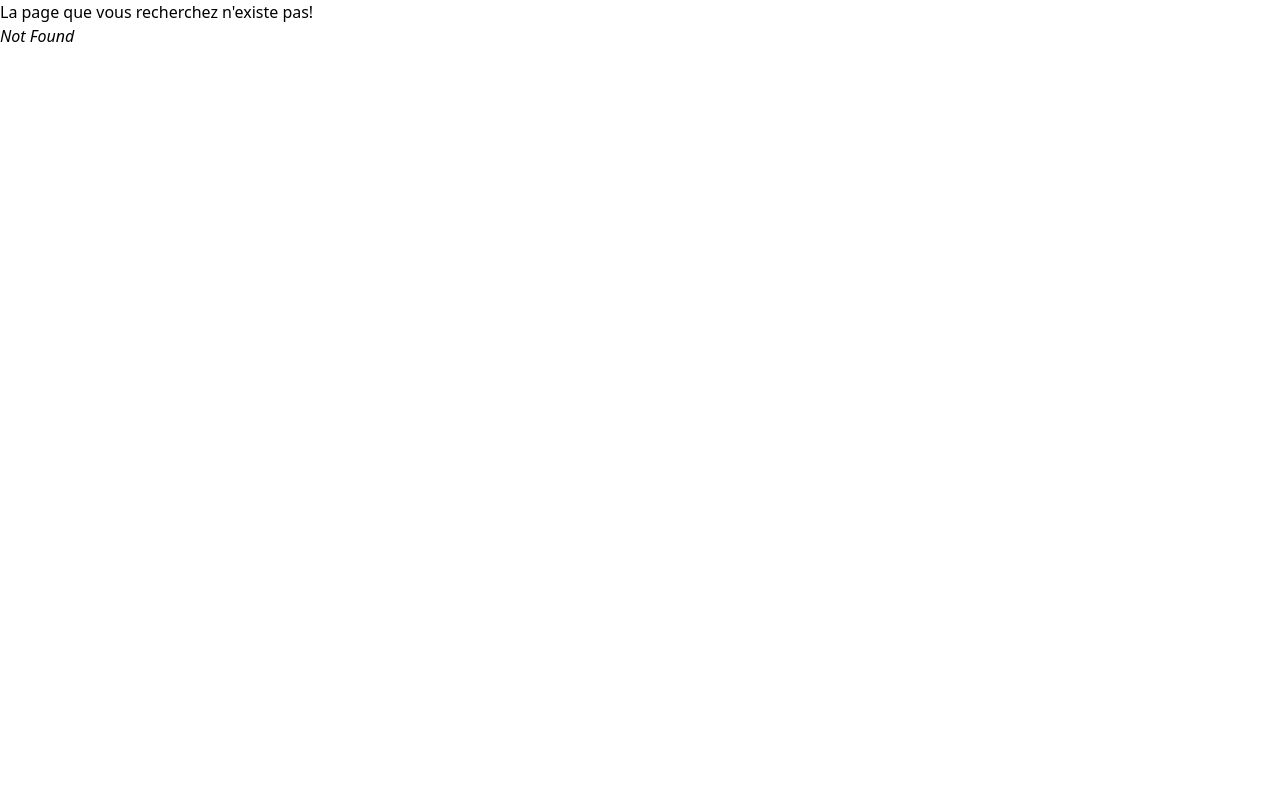
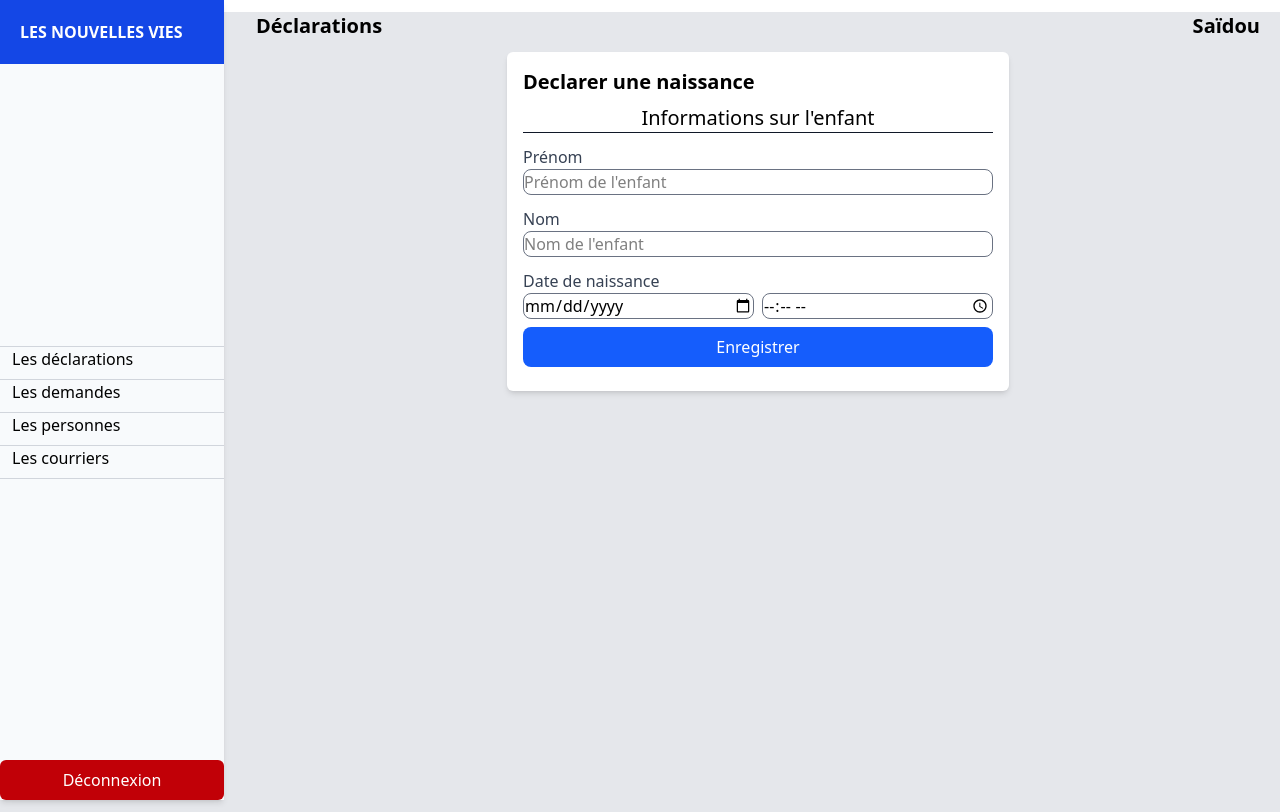
Before and after one commit to ksaidou/frontend_naissances, a React (Vite) app: page /private/declarations/new in a window 1280 px wide. Before the commit this address had no page. Built offline with nearby package versions, Linux system fonts and the light colour scheme.

Commit message:
creer_declaration_1

```diff
--- a/src/index.css
+++ b/src/index.css
@@ -1 +1,35 @@
 @import "tailwindcss";
+@tailwind utilities;
+
+.form-field {
+  @apply mt-3;
+}
+button[type="submit"] {
+  @apply block w-full bg-blue-600 text-white text-center my-2 py-2 hover:bg-blue-800 rounded-lg;
+}
+
+@layer base {
+  input[type="text"],
+  input[type="password"],
+  input[type="email"],
+  input[type="number"],
+  input[type="url"],
+  input[type="date"],
+  input[type="datetime-local"],
+  input[type="month"],
+  input[type="week"],
+  input[type="time"],
+  input[type="search"],
+  input[type="tel"],
+  input[type="checkbox"],
+  input[type="radio"],
+  select,
+  select[multiple],
+  textarea {
+    @apply border border-gray-500 rounded-lg w-full focus:border-blue-500;
+  }
+
+  label {
+    @apply font-medium w-full text-gray-700 block;
+  }
+}
--- /dev/null
+++ b/src/pages/DeclarationEdit.tsx
@@ -0,0 +1,32 @@
+
+function DeclarationEdit() {
+  return (
+    <article className="bg-white shadow-md rounded-md w-1/2 mx-auto p-4">
+        <h1 className="mb-2 text-xl font-bold">Declarer une naissance</h1>
+        <form action="">
+            <h3 className="border-b border-gray-900 text-center text-xl">Informations sur l'enfant</h3>
+            <div className="form-field">
+                <label htmlFor="child-firstname">Prénom</label>
+                <input type="text" name="prenom" id="child-firstname" placeholder="Prénom de l'enfant"/>
+                <p className="text-red-600"></p>
+            </div>
+            <div className="form-field">
+                <label htmlFor="child-lastname">Nom</label>
+                <input type="text" name="nom" id="child-lastname" placeholder="Nom de l'enfant"/>
+                <p className="text-red-600"></p>
+            </div>
+            <div className="form-field">
+                <label htmlFor="child-birthdate">Date de naissance</label>
+                <div className="flex justify-between items-center gap-2">
+                  <input type="date" name="prenom" id="child-birthdate" placeholder="Date de naissance"/>
+                  <input type="time" name="heure" id="child-birthdate" placeholder="Heure de naissance"/>
+                </div>
+                <p className="text-red-600"></p>
+            </div>
+            <button type="submit">Enregistrer</button>
+        </form>
+    </article>
+  )
+}
+
+export default DeclarationEdit
--- a/src/pages/Declarations.tsx
+++ b/src/pages/Declarations.tsx
@@ -20,7 +20,7 @@ function Declarations() {
         ref={filterRef}
         onKeyUp={filterDeclarations}
         />
-        <Link to={"private/ajoutDemande"} className="bg-green-600 text-white px-2 py-2 mx-2 rounded-md"> nouvelle demande </Link>
+        <Link to={"private/declarations/new"} className="bg-green-600 text-white px-2 py-2 mx-2 rounded-md"> nouvelle demande </Link>
     </div>
       <div className="bg-white shadow-md rounded-md">
         <DeclarationsItems declarations ={filteredDeclarations.length ? filteredDeclarations : declarations}
--- a/src/routes/root.tsx
+++ b/src/routes/root.tsx
@@ -5,6 +5,7 @@ import PrivateLayout from "@/layouts/PrivateLayout";
 import Declarations from "@/pages/Declarations";
 import Demandes from "@/pages/Demandes";
 import Home from "@/pages/Home";
+import DeclarationEdit from "@/pages/DeclarationEdit";
 
 const router = createBrowserRouter([
   {
@@ -26,6 +27,10 @@ const router = createBrowserRouter([
             element: <Declarations />,
         },
         {
+          path: "declarations/new",
+          element: <DeclarationEdit />,
+      },
+        {
           path:"demandes",
           element:<Demandes />,
         }
--- /dev/null
+++ b/tailwind.config.js
@@ -0,0 +1,16 @@
+/** @type {import('tailwindcss').Config} */
+export default {
+  content: ["./index.html", "./src/**/*.{js,ts,jsx,tsx}"],
+  theme: {
+    container: {
+      center: true,
+    },
+    extend: {},
+  },
+  plugins: [
+    require("@tailwindcss/forms")({
+      strategy: "base", // only generate global styles
+      strategy: "class", // only generate classes
+    }),
+  ],
+};
```
Also changed, not shown: package.json (+6 -2 lines), 1 other file (tests, documents, lock files or other folders).
